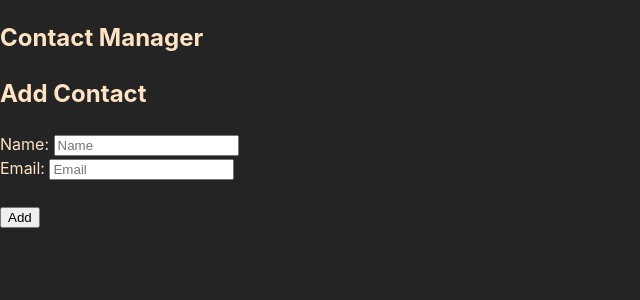
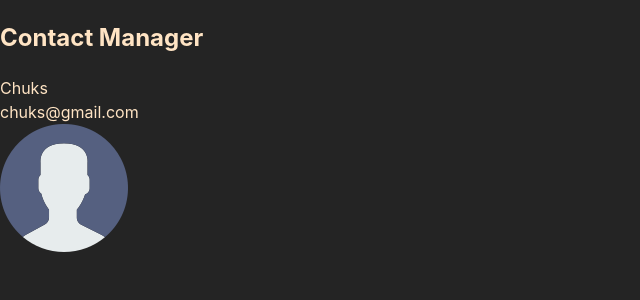
Before and after one commit to oshilim-chukwudi/contact-app, a React app: page / in a window 1280 px wide. Shown: the top 300 px of the page, without its empty margins (0-640 px from the left). Built offline with nearby package versions, Linux system fonts and the light colour scheme; the HTML template or start-up script is replaced by a standard one.

Commit message:
Router Added

```diff
--- a/package.json
+++ b/package.json
@@ -12,6 +12,7 @@
   "dependencies": {
     "react": "^18.2.0",
     "react-dom": "^18.2.0",
+    "react-router-dom": "^6.21.1",
     "uuidv4": "^6.2.13"
   },
   "devDependencies": {
--- a/src/components/App.jsx
+++ b/src/components/App.jsx
@@ -1,4 +1,5 @@
 import React, { useState, useEffect } from "react";
+import { BrowserRouter as Router, Routes, Route } from "react-router-dom";
 import { v4 as uuid } from "uuid";
 import "./App.css";
 import Header from "./Header";
@@ -24,9 +25,9 @@ function App() {
     setContacts(newContactList);
   };
 
-   useEffect(() => {
-     const retriveContacts = JSON.parse(localStorage.getItem(LOCAL_STORAGE_KEY));
-     if (retriveContacts) setContacts(retriveContacts);
+  useEffect(() => {
+    const retrieveContacts = JSON.parse(localStorage.getItem(LOCAL_STORAGE_KEY));
+    if (retrieveContacts) setContacts(retrieveContacts);
   }, []);
 
   useEffect(() => {
@@ -35,9 +36,13 @@ function App() {
 
   return (
     <div className="ui container">
-      <Header />
-      <AddContact addContactHandler={addContactHandler} />
-      <ContactList contacts={contacts} getContactId={removeContactHandler} />
+      <Router>
+        <Header />
+        <Routes>
+          <Route path="/add" element={<AddContact addContactHandler={addContactHandler} />} />
+          <Route path="/" element={<ContactList contacts={contacts} getContactId={removeContactHandler} />} />
+        </Routes>
+      </Router>
     </div>
   );
 }
--- a/src/components/ContactList.jsx
+++ b/src/components/ContactList.jsx
@@ -8,8 +8,15 @@ const ContactList = (props) => {
     const deletecontactHandler = (id) =>{
         props.getContactId(id);
     }
-    const renderContactList = props.contacts.map((contact) => {
-        return <ContactCard contact={contact} clickHandler={deletecontactHandler} />
+
+    const contacts = [{
+        id : "1",
+        name: "Chuks",
+        email: "chuks@gmail.com",
+    },
+];
+    const renderContactList = contacts.map((contact) => {
+        return <ContactCard contact={contact} clickHandler={deletecontactHandler} key = {contact.id}/>
 
     });
 
```
Also changed, not shown: 1 other file (tests, documents, lock files or other folders).
